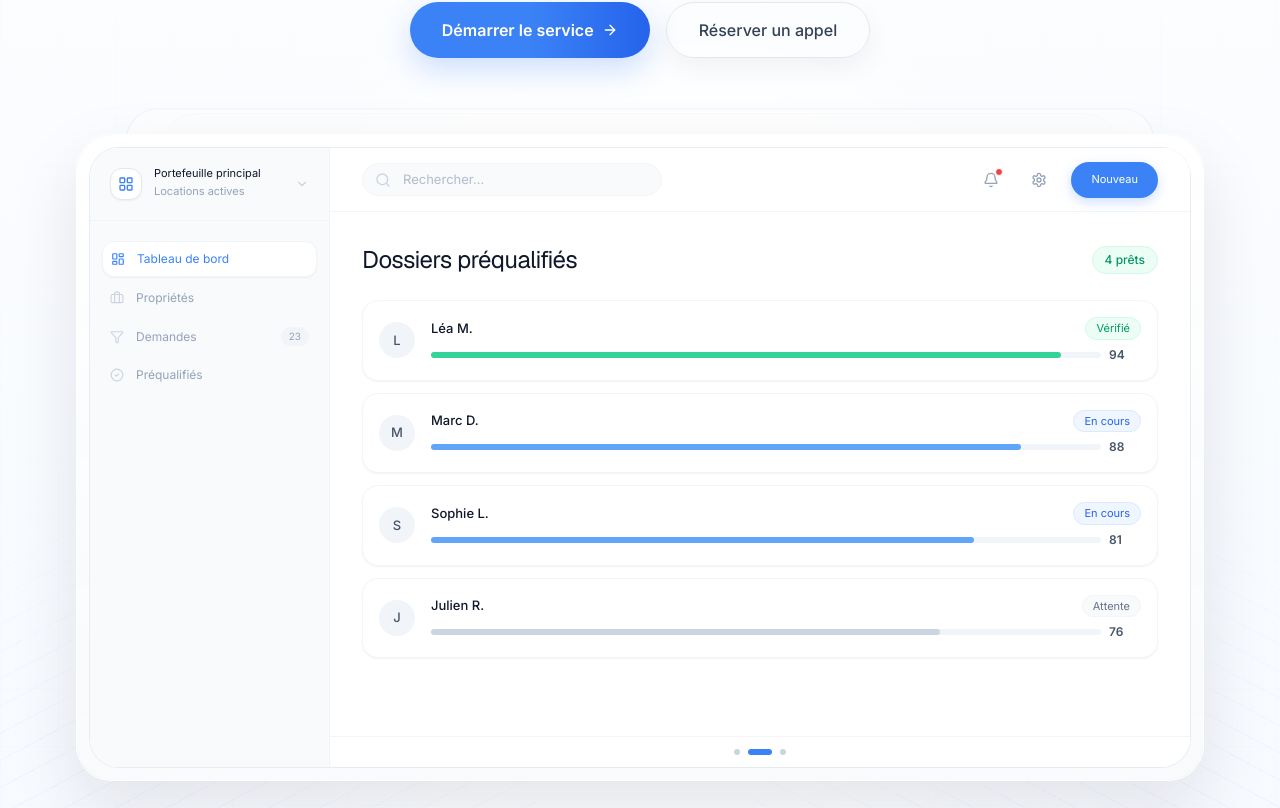
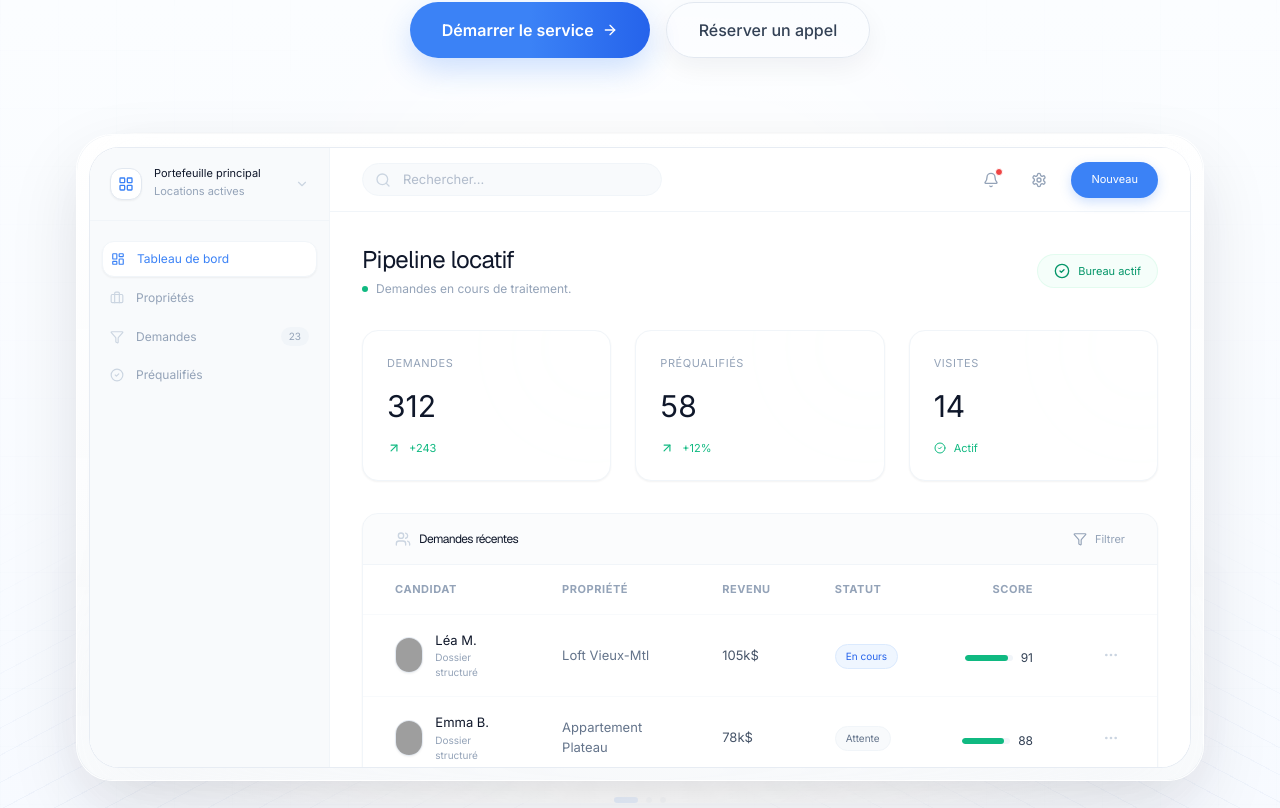
Before and after one commit to anthomb-cmyk/fluxlocatifwebsite, a Next.js app: page / in a window 1280 px wide. Shown: the part 472-1280 px from the top of the page. Built offline with nearby package versions, Linux system fonts and the light colour scheme; grey boxes are pictures that could not be loaded.

Commit message:
Make hero dashboard stack scroll-driven

```diff
--- a/src/components/sections/Hero.tsx
+++ b/src/components/sections/Hero.tsx
@@ -1,11 +1,22 @@
 "use client";
 
 import Link from "next/link";
-import { useEffect } from "react";
+import { useEffect, useRef, useState } from "react";
 import { ArrowRight, Sparkles } from "lucide-react";
 import { DashboardMockup } from "@/components/ui/dashboard-mockup";
 
 export function Hero() {
+  const views: Array<"tableau" | "dossiers" | "pipeline"> = ["tableau", "dossiers", "pipeline"];
+  const [activeView, setActiveView] = useState(0);
+  const lastScrollY = useRef(0);
+  const accumulatedScroll = useRef(0);
+  const shuffleThreshold = 180;
+  const stack = [
+    activeView,
+    (activeView + 1) % 3,
+    (activeView + 2) % 3,
+  ];
+
   useEffect(() => {
     const prefersReducedMotion = window.matchMedia(
       "(prefers-reduced-motion: reduce)"
@@ -16,33 +27,26 @@ export function Hero() {
 
     const handleScroll = () => {
       const y = window.scrollY;
+      const delta = y - lastScrollY.current;
+      lastScrollY.current = y;
+      accumulatedScroll.current += delta;
+
       const el = document.getElementById("hero-mockup");
       if (el) {
         el.style.transform = `translateY(${y * 0.12}px)`;
       }
 
-      const progress = Math.min(y / 400, 1);
-      const back3 = el?.querySelector('[data-stack="3"]') as HTMLElement | null;
-      const back2 = el?.querySelector('[data-stack="2"]') as HTMLElement | null;
-
-      if (back3) {
-        const scale = 0.92 + progress * 0.08;
-        const translateY = -20 + progress * 20;
-        const opacity = 0.5 + progress * 0.3;
-        back3.style.transform = `translateY(${translateY}px) scale(${scale})`;
-        back3.style.opacity = String(opacity);
-      }
-
-      if (back2) {
-        const scale = 0.96 + progress * 0.04;
-        const translateY = -11 + progress * 11;
-        const opacity = 0.75 + progress * 0.2;
-        back2.style.transform = `translateY(${translateY}px) scale(${scale})`;
-        back2.style.opacity = String(opacity);
+      if (accumulatedScroll.current >= shuffleThreshold) {
+        accumulatedScroll.current = 0;
+        setActiveView((prev) => (prev + 1) % 3);
+      } else if (accumulatedScroll.current <= -shuffleThreshold) {
+        accumulatedScroll.current = 0;
+        setActiveView((prev) => (prev - 1 + 3) % 3);
       }
     };
 
     window.addEventListener("scroll", handleScroll, { passive: true });
+    lastScrollY.current = window.scrollY;
     handleScroll();
     return () => window.removeEventListener("scroll", handleScroll);
   }, []);
@@ -120,30 +124,54 @@ export function Hero() {
           <div className="absolute inset-x-16 bottom-8 h-28 rounded-full bg-white/95 blur-[64px]" />
 
           <div className="relative" style={{ paddingTop: "28px" }}>
+            <div className="relative aspect-[1.08/1] w-full sm:aspect-[1.24/1] md:aspect-[16/9]">
+              {stack.map((viewIndex, position) => {
+                const isFront = position === 0;
+                const isMiddle = position === 1;
+                const isBack = position === 2;
+
+                return (
                   <div
-              data-stack="3"
-              className="absolute inset-x-4 top-0 h-full rounded-[24px] border border-slate-200/60 bg-slate-50/80 sm:inset-x-8 sm:rounded-[28px] md:inset-x-12 md:rounded-[32px]"
-              style={{ transform: "translateY(-20px) scale(0.92)", zIndex: 1, opacity: 0.5 }}
-            />
-
-            <div
-              data-stack="2"
-              className="absolute inset-x-2 top-0 h-full rounded-[24px] border border-slate-200/70 bg-white/70 sm:inset-x-5 sm:rounded-[28px] md:inset-x-7 md:rounded-[34px]"
-              style={{ transform: "translateY(-11px) scale(0.96)", zIndex: 2, opacity: 0.75 }}
-            />
-
-            <div
-              className="relative overflow-hidden rounded-[24px] border border-white/85 bg-[linear-gradient(180deg,rgba(255,255,255,0.92),rgba(248,250,252,0.9))] p-[3px] shadow-[0_28px_70px_rgba(15,23,42,0.10)] backdrop-blur-sm sm:rounded-[30px] md:rounded-[36px] md:p-3"
-              style={{ zIndex: 3 }}
+                    key={`${views[viewIndex]}-${position}`}
+                    className="left-0 top-0 w-full"
+                    style={{
+                      position: isFront ? "relative" : "absolute",
+                      zIndex: isFront ? 3 : isMiddle ? 2 : 1,
+                      transform: isFront
+                        ? "translateY(0) scale(1)"
+                        : isMiddle
+                          ? "translateY(-14px) scale(0.96)"
+                          : "translateY(-26px) scale(0.92)",
+                      opacity: isFront ? 1 : isMiddle ? 0.7 : 0.4,
+                      transition:
+                        "transform 0.6s cubic-bezier(0.22,1,0.36,1), opacity 0.6s ease",
+                    }}
                   >
+                    <div className="relative overflow-hidden rounded-[24px] border border-white/85 bg-[linear-gradient(180deg,rgba(255,255,255,0.92),rgba(248,250,252,0.9))] p-[3px] shadow-[0_28px_70px_rgba(15,23,42,0.10)] backdrop-blur-sm sm:rounded-[30px] md:rounded-[36px] md:p-3">
                       <div className="pointer-events-none absolute inset-0 rounded-[36px] ring-1 ring-slate-200/70" />
                       <div className="relative overflow-hidden rounded-[24px] border border-slate-200/80 bg-white sm:rounded-[30px]">
                         <div className="pointer-events-none absolute inset-0 bg-[linear-gradient(180deg,rgba(255,255,255,0.46),transparent_28%)]" />
                         <div className="relative aspect-[1.08/1] w-full overflow-hidden sm:aspect-[1.24/1] md:aspect-[16/9]">
-                  <DashboardMockup />
+                          <DashboardMockup view={views[viewIndex]} />
                         </div>
                       </div>
                     </div>
+                  </div>
+                );
+              })}
+            </div>
+          </div>
+          <div className="mt-4 hidden items-center justify-center gap-2 md:flex">
+            {[0, 1, 2].map((idx) => (
+              <span
+                key={idx}
+                className={
+                  idx === activeView
+                    ? "h-1.5 w-6 rounded-full bg-blue-500 transition-all duration-300"
+                    : "h-1.5 w-1.5 rounded-full bg-slate-300 transition-all duration-300"
+                }
+              />
+            ))}
           </div>
           <div className="pointer-events-none absolute inset-x-0 bottom-0 h-24 bg-[radial-gradient(circle_at_center,rgba(255,255,255,0.96),transparent_72%)]" />
         </div>
--- a/src/components/ui/dashboard-mockup.tsx
+++ b/src/components/ui/dashboard-mockup.tsx
@@ -1,6 +1,5 @@
 "use client";
 
-import { useEffect, useState } from "react";
 import {
   ArrowUpRight,
   Bell,
@@ -17,15 +16,14 @@ import {
 } from "lucide-react";
 import { cn } from "@/lib/utils";
 
-export function DashboardMockup() {
-  const [activeView, setActiveView] = useState(0);
+type DashboardView = "tableau" | "dossiers" | "pipeline";
 
-  useEffect(() => {
-    const interval = setInterval(() => {
-      setActiveView((v) => (v + 1) % 3);
-    }, 3500);
-    return () => clearInterval(interval);
-  }, []);
+type DashboardMockupProps = {
+  view?: DashboardView;
+};
+
+export function DashboardMockup({ view = "tableau" }: DashboardMockupProps) {
+  const activeView = view === "dossiers" ? 1 : view === "pipeline" ? 2 : 0;
 
   const sidebarItems = [
     { icon: <LayoutDashboard className="h-3.5 w-3.5" />, label: "Tableau de bord", active: true },
```
Lines whose indentation alone changed are shown as unchanged.
